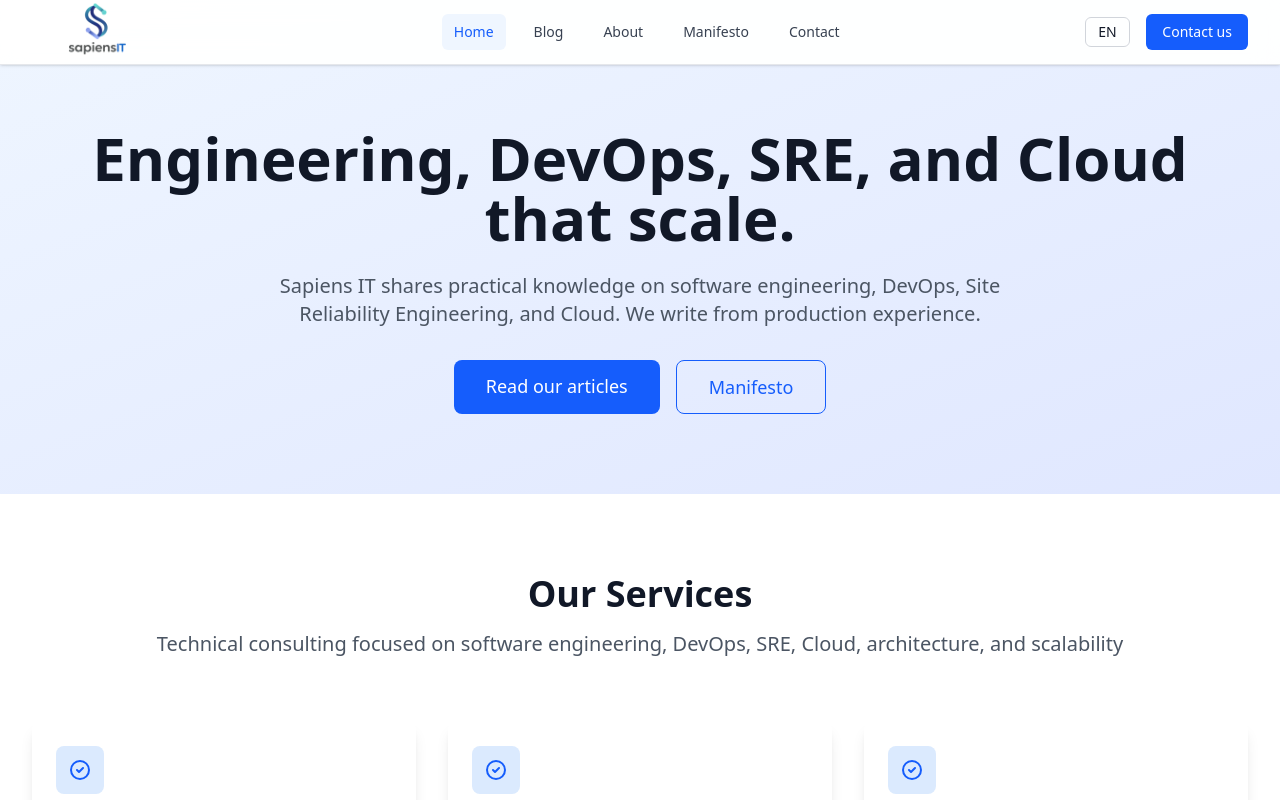
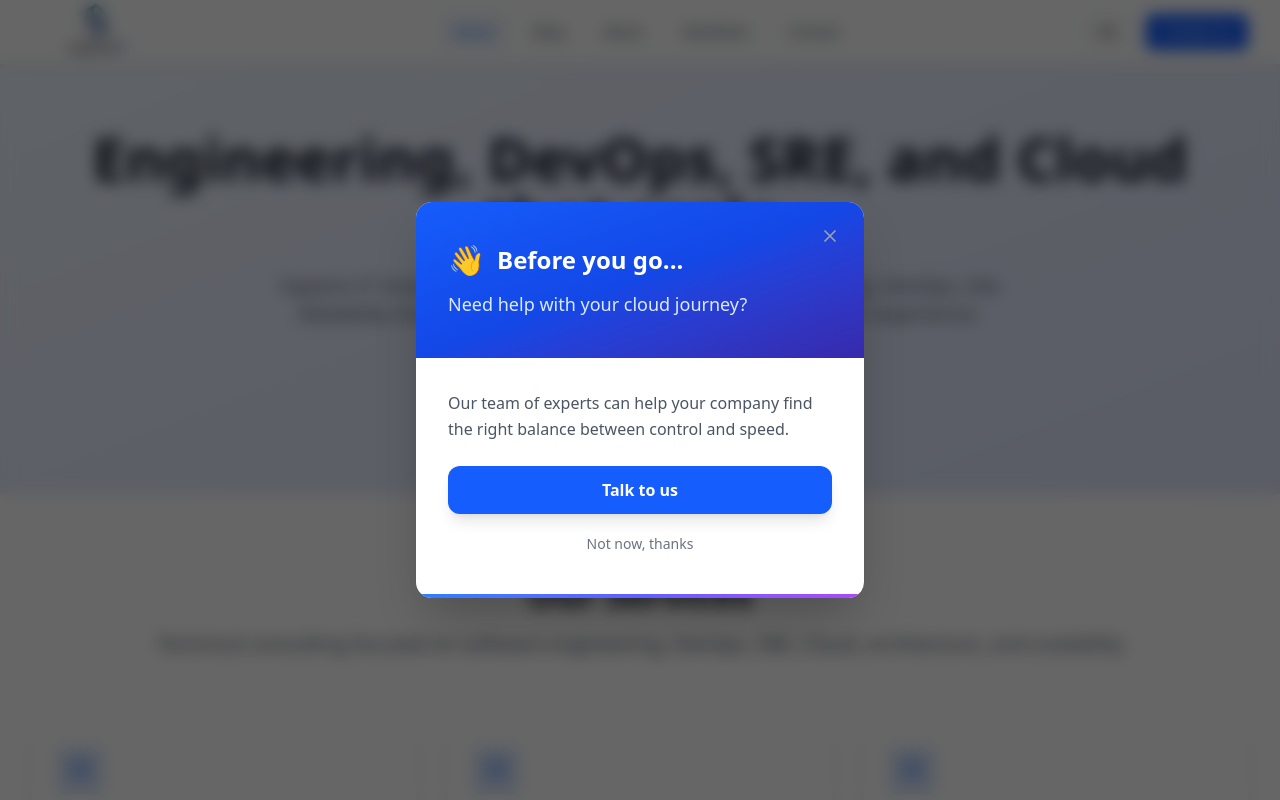
Before and after one commit to lubarinobr/blog, an Astro site: page /en in a window 1280 px wide. Shown: the top 800 px of the page. Built offline with nearby package versions, Linux system fonts and the light colour scheme; Astro itself is replaced by a stand-in of ours; some packages are replaced by stand-ins of ours; a web font is replaced by a local one.

Commit message:
feat: popup ao sair

```diff
--- /dev/null
+++ b/src/components/ExitIntentPopup.tsx
@@ -0,0 +1,234 @@
+import { useState, useEffect, useCallback } from 'react';
+
+interface ExitIntentPopupProps {
+    locale: string;
+}
+
+export default function ExitIntentPopup({ locale }: ExitIntentPopupProps) {
+    const [isMounted, setIsMounted] = useState(false);
+    const [isVisible, setIsVisible] = useState(false);
+    const [hasTriggered, setHasTriggered] = useState(false);
+
+    const STORAGE_KEY = 'exit-popup-dismissed';
+    const DAYS_TO_REMEMBER = 7;
+
+    // Ensure component only runs on client
+    useEffect(() => {
+        setIsMounted(true);
+    }, []);
+
+    const translations = {
+        pt: {
+            title: 'Antes de ir...',
+            subtitle: 'Precisa de ajuda com sua jornada cloud?',
+            description: 'Nossa equipe de especialistas pode ajudar sua empresa a encontrar o equilíbrio certo entre controle e velocidade.',
+            cta: 'Fale com a gente',
+            dismiss: 'Agora não, obrigado',
+        },
+        en: {
+            title: 'Before you go...',
+            subtitle: 'Need help with your cloud journey?',
+            description: 'Our team of experts can help your company find the right balance between control and speed.',
+            cta: 'Talk to us',
+            dismiss: 'Not now, thanks',
+        },
+        es: {
+            title: 'Antes de irte...',
+            subtitle: '¿Necesitas ayuda con tu jornada cloud?',
+            description: 'Nuestro equipo de expertos puede ayudar a tu empresa a encontrar el equilibrio adecuado entre control y velocidad.',
+            cta: 'Habla con nosotros',
+            dismiss: 'Ahora no, gracias',
+        },
+    };
+
+    const t = translations[locale as keyof typeof translations] || translations.pt;
+
+    const getContactUrl = useCallback(() => {
+        if (locale === 'pt') return '/contact';
+        return `/${locale}/contact`;
+    }, [locale]);
+
+    const shouldShowPopup = useCallback(() => {
+        try {
+            const dismissed = localStorage.getItem(STORAGE_KEY);
+            if (!dismissed) return true;
+
+            const dismissedDate = new Date(dismissed);
+            const now = new Date();
+            const daysDiff = Math.floor((now.getTime() - dismissedDate.getTime()) / (1000 * 60 * 60 * 24));
+
+            return daysDiff >= DAYS_TO_REMEMBER;
+        } catch {
+            return true;
+        }
+    }, []);
+
+    const dismissPopup = useCallback(() => {
+        setIsVisible(false);
+        try {
+            localStorage.setItem(STORAGE_KEY, new Date().toISOString());
+        } catch {
+            // localStorage not available
+        }
+    }, []);
+
+    const handleContactClick = useCallback(() => {
+        dismissPopup();
+        window.location.href = getContactUrl();
+    }, [dismissPopup, getContactUrl]);
+
+    useEffect(() => {
+        if (!isMounted || !shouldShowPopup()) return;
+
+        const handleMouseLeave = (e: MouseEvent) => {
+            // Only trigger when mouse leaves through the top of the viewport
+            if (e.clientY <= 0 && !hasTriggered) {
+                setHasTriggered(true);
+                setIsVisible(true);
+            }
+        };
+
+        // For mobile: trigger on scroll up after scrolling down
+        let lastScrollY = window.scrollY;
+        let scrolledDown = false;
+
+        const handleScroll = () => {
+            const currentScrollY = window.scrollY;
+
+            // User has scrolled down at least 50% of viewport
+            if (currentScrollY > window.innerHeight * 0.5) {
+                scrolledDown = true;
+            }
+
+            // User is scrolling up quickly after having scrolled down
+            if (scrolledDown && !hasTriggered && currentScrollY < lastScrollY - 100) {
+                setHasTriggered(true);
+                setIsVisible(true);
+            }
+
+            lastScrollY = currentScrollY;
+        };
+
+        // Only add desktop exit-intent on non-touch devices
+        const isTouchDevice = 'ontouchstart' in window || navigator.maxTouchPoints > 0;
+
+        if (!isTouchDevice) {
+            document.addEventListener('mouseleave', handleMouseLeave);
+        }
+
+        // Add scroll-based trigger for all devices (as fallback for mobile)
+        window.addEventListener('scroll', handleScroll, { passive: true });
+
+        return () => {
+            document.removeEventListener('mouseleave', handleMouseLeave);
+            window.removeEventListener('scroll', handleScroll);
+        };
+    }, [isMounted, hasTriggered, shouldShowPopup]);
+
+    // Handle escape key
+    useEffect(() => {
+        const handleEscape = (e: KeyboardEvent) => {
+            if (e.key === 'Escape' && isVisible) {
+                dismissPopup();
+            }
+        };
+
+        document.addEventListener('keydown', handleEscape);
+        return () => document.removeEventListener('keydown', handleEscape);
+    }, [isVisible, dismissPopup]);
+
+    // Prevent body scroll when popup is visible
+    useEffect(() => {
+        if (isVisible) {
+            document.body.style.overflow = 'hidden';
+        } else {
+            document.body.style.overflow = '';
+        }
+        return () => {
+            document.body.style.overflow = '';
+        };
+    }, [isVisible]);
+
+    if (!isMounted || !isVisible) return null;
+
+    return (
+        <div
+            className="fixed inset-0 z-50 flex items-center justify-center p-4"
+            role="dialog"
+            aria-modal="true"
+            aria-labelledby="exit-popup-title"
+        >
+            {/* Backdrop */}
+            <div
+                className="absolute inset-0 bg-black/60 backdrop-blur-sm animate-fade-in"
+                onClick={dismissPopup}
+                aria-hidden="true"
+            />
+
+            {/* Modal */}
+            <div
+                className="relative w-full max-w-md bg-white rounded-2xl shadow-2xl overflow-hidden animate-slide-up"
+                onClick={(e) => e.stopPropagation()}
+            >
+                {/* Close button */}
+                <button
+                    onClick={dismissPopup}
+                    className="absolute top-4 right-4 z-10 p-2 text-gray-400 hover:text-gray-600 transition-colors rounded-full hover:bg-gray-100"
+                    aria-label="Close"
+                >
+                    <svg
+                        xmlns="http://www.w3.org/2000/svg"
+                        className="h-5 w-5"
+                        fill="none"
+                        viewBox="0 0 24 24"
+                        stroke="currentColor"
+                    >
+                        <path strokeLinecap="round" strokeLinejoin="round" strokeWidth={2} d="M6 18L18 6M6 6l12 12" />
+                    </svg>
+                </button>
+
+                {/* Gradient header */}
+                <div className="bg-gradient-to-br from-blue-600 via-blue-700 to-indigo-800 px-6 py-8 sm:px-8 sm:py-10">
+                    <div className="flex items-center gap-3 mb-3">
+                        <span className="text-3xl" role="img" aria-label="wave">👋</span>
+                        <h2
+                            id="exit-popup-title"
+                            className="text-xl sm:text-2xl font-bold text-white"
+                        >
+                            {t.title}
+                        </h2>
+                    </div>
+                    <p className="text-blue-100 text-base sm:text-lg font-medium">
+                        {t.subtitle}
+                    </p>
+                </div>
+
+                {/* Content */}
+                <div className="px-6 py-6 sm:px-8 sm:py-8">
+                    <p className="text-gray-600 text-sm sm:text-base leading-relaxed mb-6">
+                        {t.description}
+                    </p>
+
+                    {/* CTA Button */}
+                    <button
+                        onClick={handleContactClick}
+                        className="w-full bg-blue-600 hover:bg-blue-700 text-white font-semibold py-3 px-6 rounded-xl transition-all duration-200 transform hover:scale-[1.02] active:scale-[0.98] shadow-lg hover:shadow-xl mb-3"
+                    >
+                        {t.cta}
+                    </button>
+
+                    {/* Dismiss link */}
+                    <button
+                        onClick={dismissPopup}
+                        className="w-full text-gray-500 hover:text-gray-700 text-sm py-2 transition-colors"
+                    >
+                        {t.dismiss}
+                    </button>
+                </div>
+
+                {/* Bottom accent */}
+                <div className="h-1 bg-gradient-to-r from-blue-500 via-indigo-500 to-purple-500" />
+            </div>
+        </div>
+    );
+}
--- a/src/layouts/BaseLayout.astro
+++ b/src/layouts/BaseLayout.astro
@@ -5,6 +5,7 @@ import { generateSEOTags, generateOrganizationSchema } from '@/utils/seo';
 import { locales } from '@/i18n/config';
 import { getAlternateLocales } from '@/utils/i18n';
 import '@/styles/tailwind.css';
+import ExitIntentPopup from '@/components/ExitIntentPopup';
 
 export interface Props {
   seo: SEOProps;
@@ -263,5 +264,6 @@ const currentLocale = locales[locale];
     <div id="app">
       <slot />
     </div>
+    <ExitIntentPopup locale={locale} client:only="react" />
   </body>
 </html>
```
